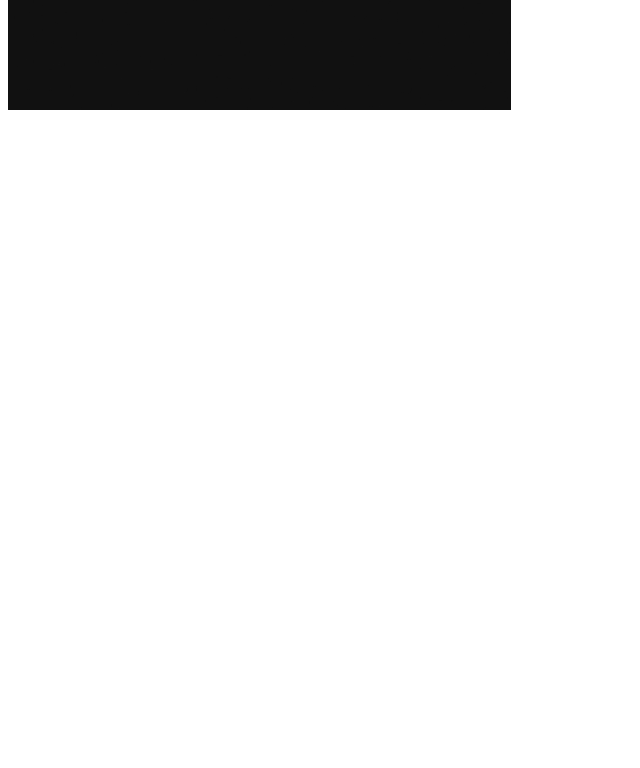
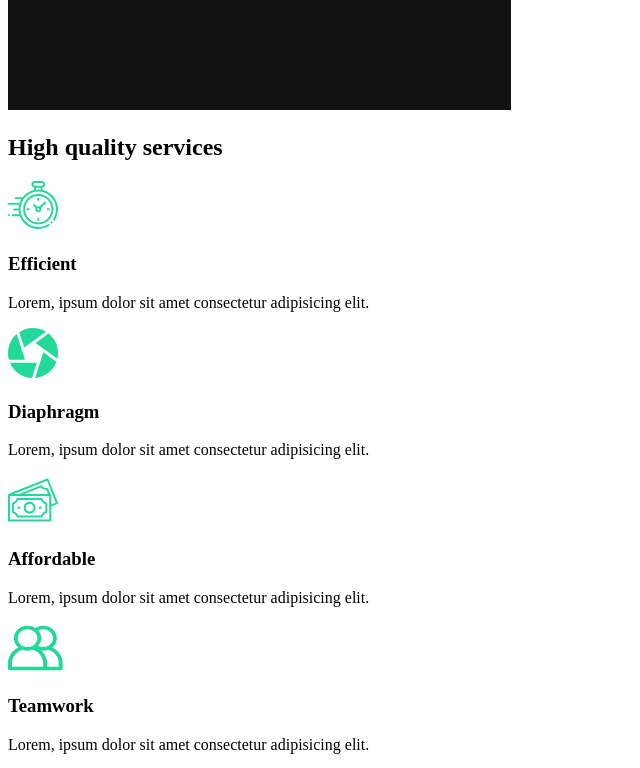
Before and after one commit to benhendriks/23_capture, a React (Create React App) app: page / in a window 1280 px wide. Shown: the part 860-1628 px from the top of the page, without its empty margins (0-640 px from the left). Before the commit the page ends 982 px from the top, so only its background shows below. Built offline with nearby package versions, Linux system fonts and the light colour scheme.

Commit message:
Started with services section

```diff
--- /dev/null
+++ b/src/components/ServicesSection.js
@@ -0,0 +1,52 @@
+import React from 'react';
+import clock from '../img/clock.svg';
+import diaphragm from '../img/diaphragm.svg';
+import money from '../img/money.svg';
+import teamwork from '../img/teamwork.svg';
+import home2 from '../img/home2.png';
+
+
+const ServicesSection = () => {
+  return (
+    <div className="services">
+      <div className="description">
+        <h2>High <span>quality</span> services</h2>
+        <div className="cards">
+          <div className="card">
+            <div className="icon">
+              <img src={clock} alt="clock"/>
+              <h3>Efficient</h3>
+            </div>
+              <p>Lorem, ipsum dolor sit amet consectetur adipisicing elit. </p>
+          </div>
+          <div className="card">
+            <div className="icon">
+              <img src={diaphragm} alt="diaphragm"/>
+              <h3>Diaphragm</h3>
+            </div>
+              <p>Lorem, ipsum dolor sit amet consectetur adipisicing elit. </p>
+          </div>
+          <div className="card">
+            <div className="icon">
+              <img src={money} alt="money"/>
+              <h3>Affordable</h3>
+            </div>
+              <p>Lorem, ipsum dolor sit amet consectetur adipisicing elit. </p>
+          </div>
+          <div className="card">
+            <div className="icon">
+              <img src={teamwork} alt="teamwork"/>
+              <h3>Teamwork</h3>
+            </div>
+              <p>Lorem, ipsum dolor sit amet consectetur adipisicing elit. </p>
+          </div>
+        </div>
+      </div>
+      <div className="image">
+        <img src={home2} alt="Camera"/>
+      </div>
+    </div>
+  )
+}
+
+export default ServicesSection;
--- a/src/pages/AboutUs.js
+++ b/src/pages/AboutUs.js
@@ -1,12 +1,14 @@
 import React from 'react';
 import AboutSection from '../components/AboutSection';
+import ServicesSection from '../components/ServicesSection';
 
 const AboutUs = () => {
   return (
-    <div>
+    <>
       <AboutSection />
-    </div>
-  )
-}
+      <ServicesSection />
+    </>
+  );
+};
 
 export default AboutUs;
```
